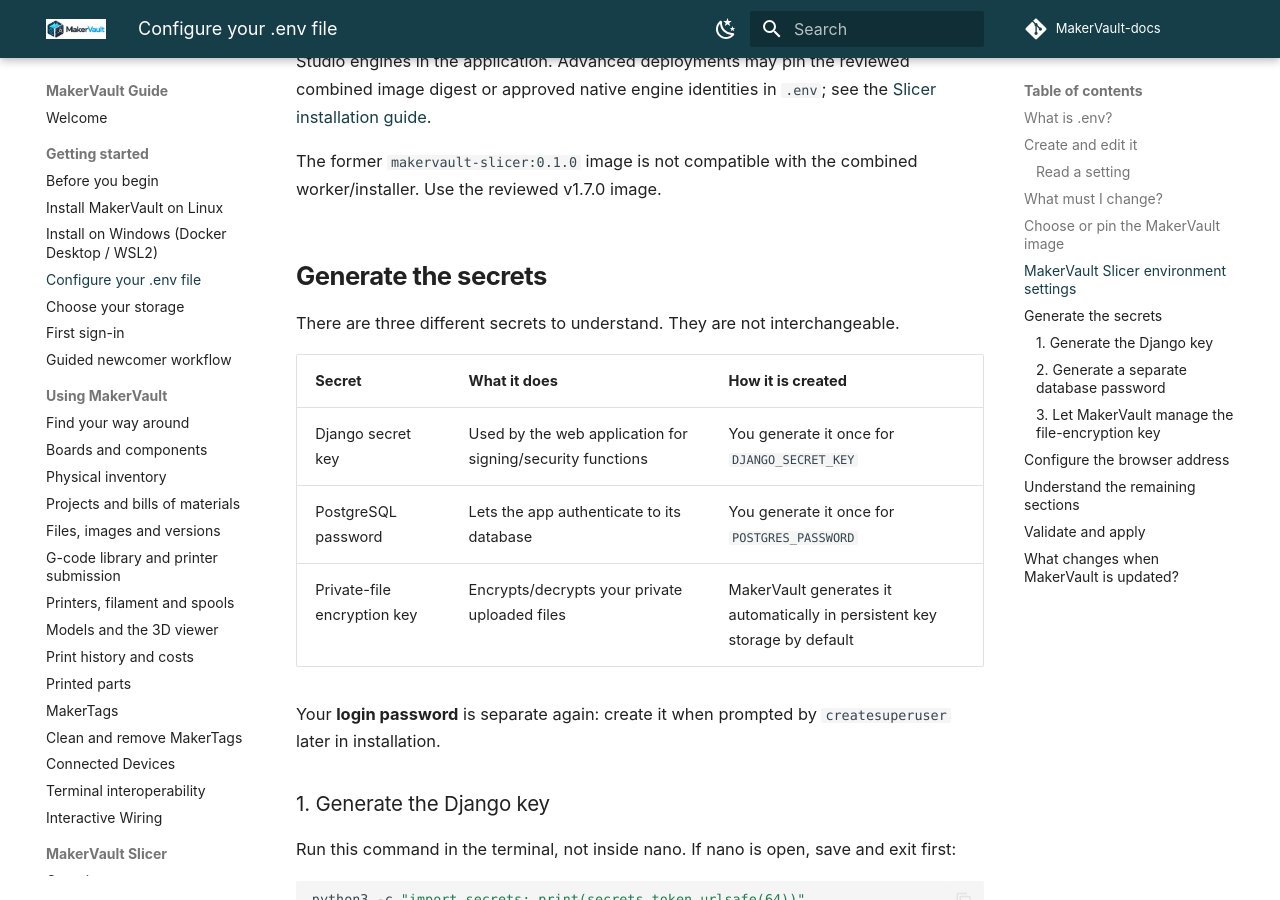
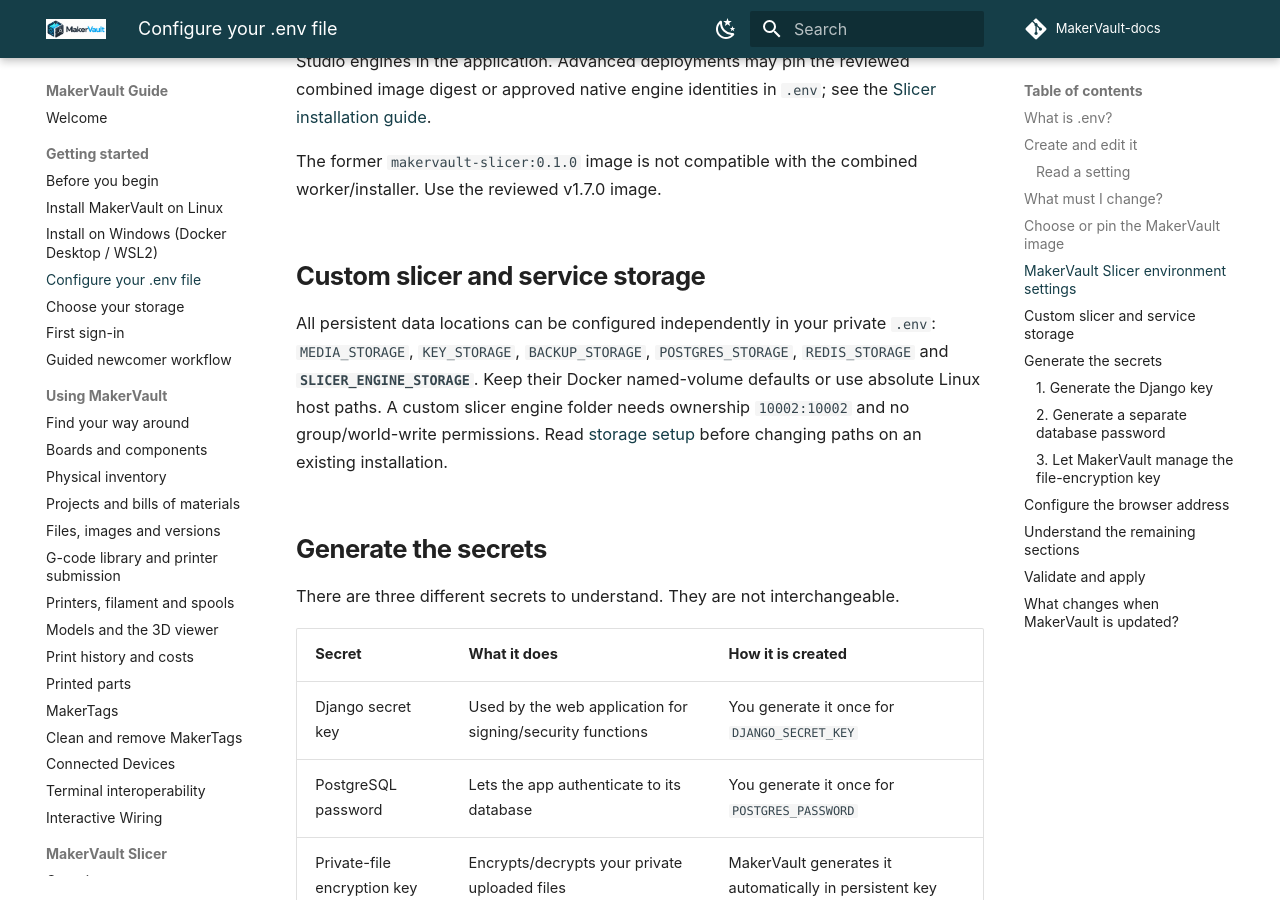
Before and after one commit to gavrd7/MakerVault-docs, an MkDocs documentation site: the page built from docs/guide/getting-started/environment.md, in a window 1280 px wide and 900 px high, scrolled down 3608 px. Built offline with MkDocs 1.6.1 and Material for MkDocs 9.7.7, drawn with Linux system fonts in a browser that asks for light colours; comment, search, counter and statistics services are not loaded.

Commit message:
docs(release): cover internal WebRTC and custom slicer storage

```diff
--- a/docs/guide/getting-started/environment.md
+++ b/docs/guide/getting-started/environment.md
@@ -85,6 +85,10 @@ For a new installation, `python3 scripts/generate_env_secrets.py` creates **four
 The combined slicer runs from the published `ghcr.io/gavrd7/makervault-slicer:1.7.0` GHCR image. Administrators manage the actual OrcaSlicer, Creality Print and Bambu Studio engines in the application. Advanced deployments may pin the reviewed combined image digest or approved native engine identities in `.env`; see the [Slicer installation guide](../slicer/installation.md).
 
 The former `makervault-slicer:0.1.0` image is not compatible with the combined worker/installer. Use the reviewed v1.7.0 image.
+
+## Custom slicer and service storage
+
+All persistent data locations can be configured independently in your private `.env`: `MEDIA_STORAGE`, `KEY_STORAGE`, `BACKUP_STORAGE`, `POSTGRES_STORAGE`, `REDIS_STORAGE` and **`SLICER_ENGINE_STORAGE`**. Keep their Docker named-volume defaults or use absolute Linux host paths. A custom slicer engine folder needs ownership `10002:10002` and no group/world-write permissions. Read [storage setup](storage.md#prepare-a-custom-slicer-engine-directory) before changing paths on an existing installation.
 
 ## Generate the secrets
 
```
